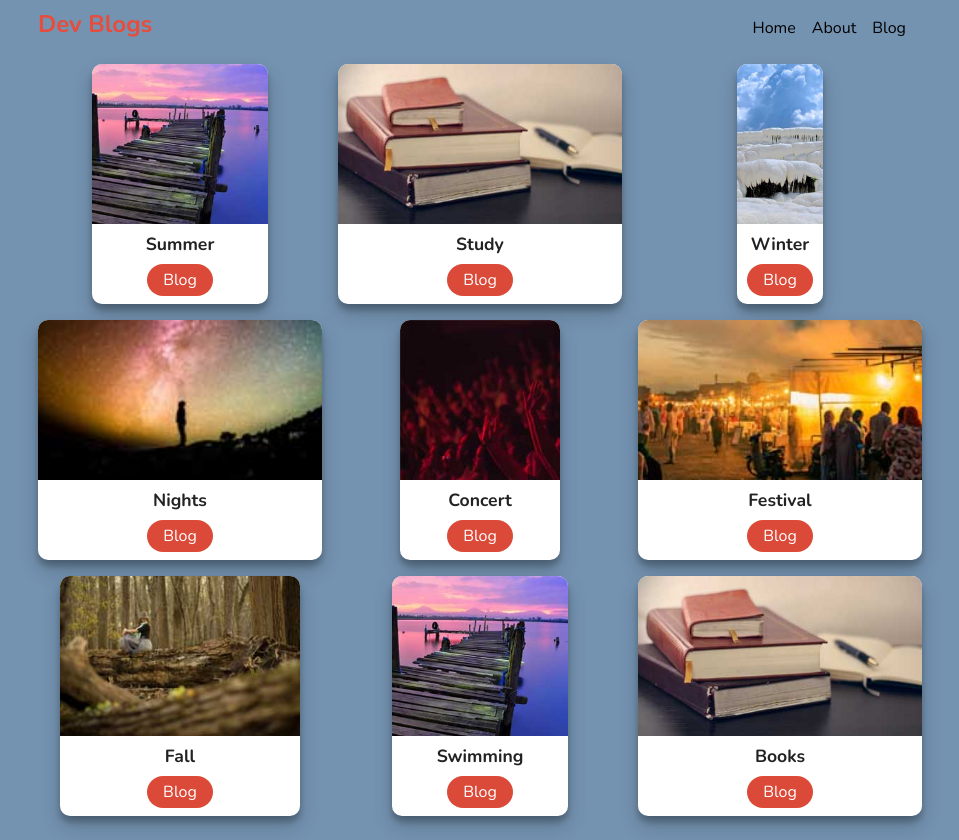
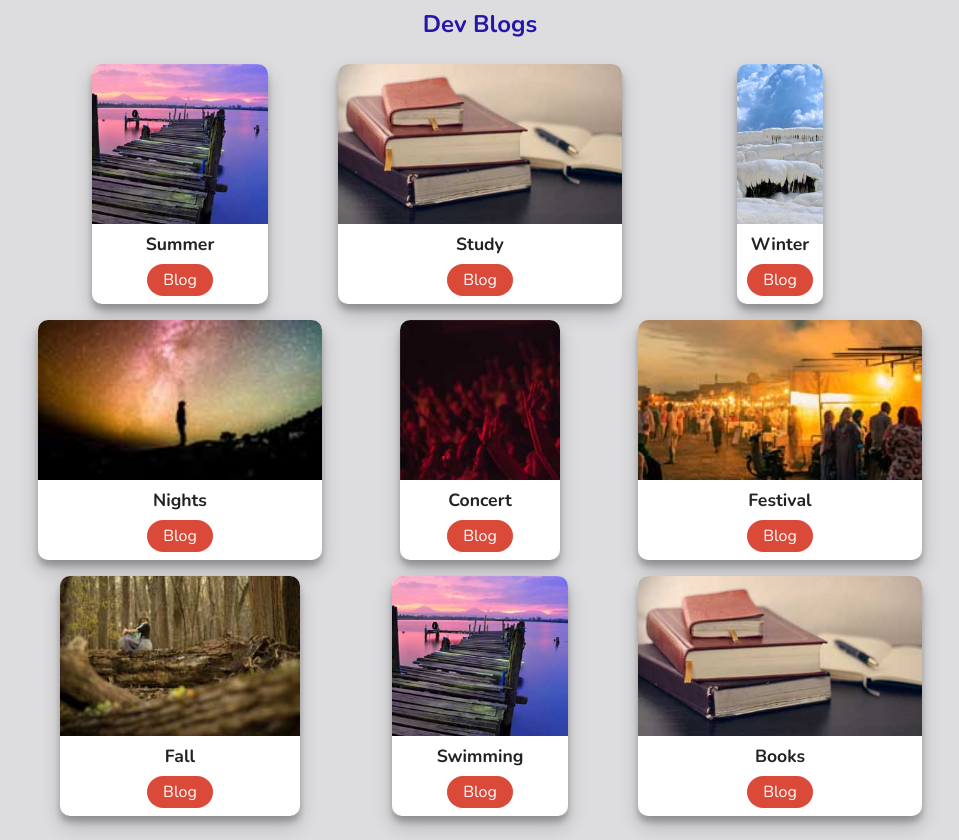
Before and after one commit to dacicus75/progressiveWebApp, a plain HTML site: page index.html in a window 1280 px wide. Shown: the whole page, without its empty margins (160-1119 px from the left). Drawn offline with nearby package versions, Linux system fonts and the light colour scheme.

Commit message:
changed text position in nav

```diff
--- a/css/style.css
+++ b/css/style.css
@@ -5,7 +5,7 @@
   box-sizing: border-box;
 }
 body {
-  background: #7493b1;
+  background: #dddddf;
   font-family: "Nunito", sans-serif;
   font-size: 1rem;
 }
@@ -16,7 +16,8 @@ main {
   text-align: center;
 }
 nav {
-  display: flex;
+  text-align: center;
+  display: inline-block;
   justify-content: space-between;
   align-items: center;
 }
@@ -29,8 +30,9 @@ li {
   margin-right: 1rem;
 }
 h1 {
-  color: #e74c3c;
+  color: #1e0fa7f6;
   margin-bottom: 0.5rem;
+  display: inline-block;
 }
 .container {
     display: grid;
--- a/index.html
+++ b/index.html
@@ -12,11 +12,11 @@
     <main>
       <nav>
         <h1>Dev Blogs</h1>
-        <ul>
+        <!-- <ul>
           <li>Home</li>
           <li>About</li>
           <li>Blog</li>
-        </ul>
+        </ul> -->
       </nav>
       <div class="container"></div>
     </main>
```
